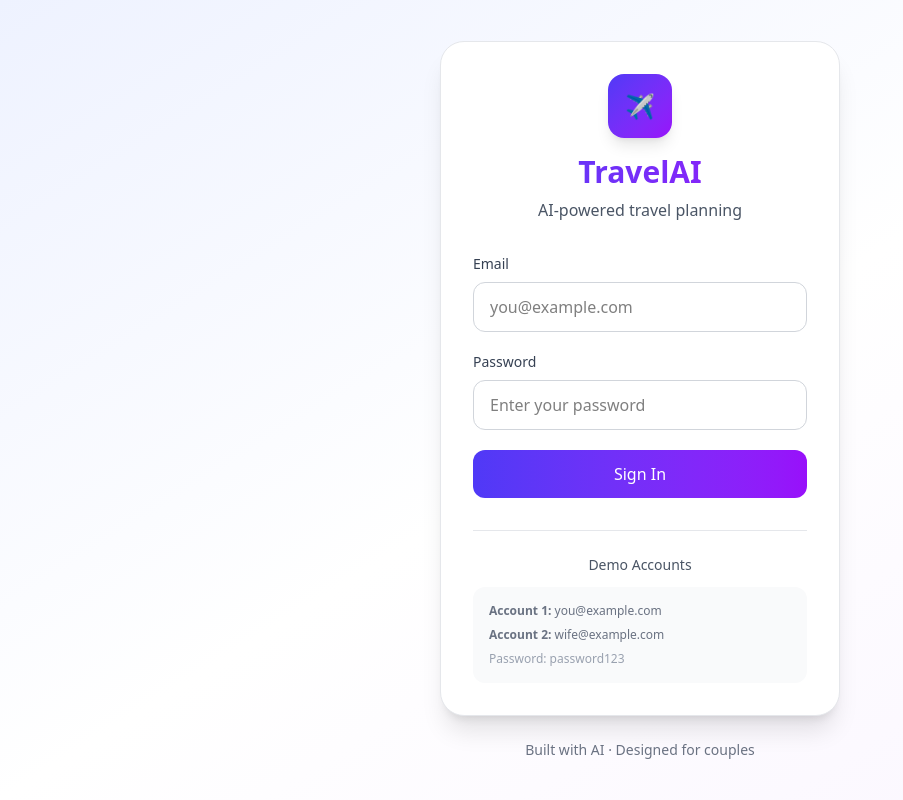
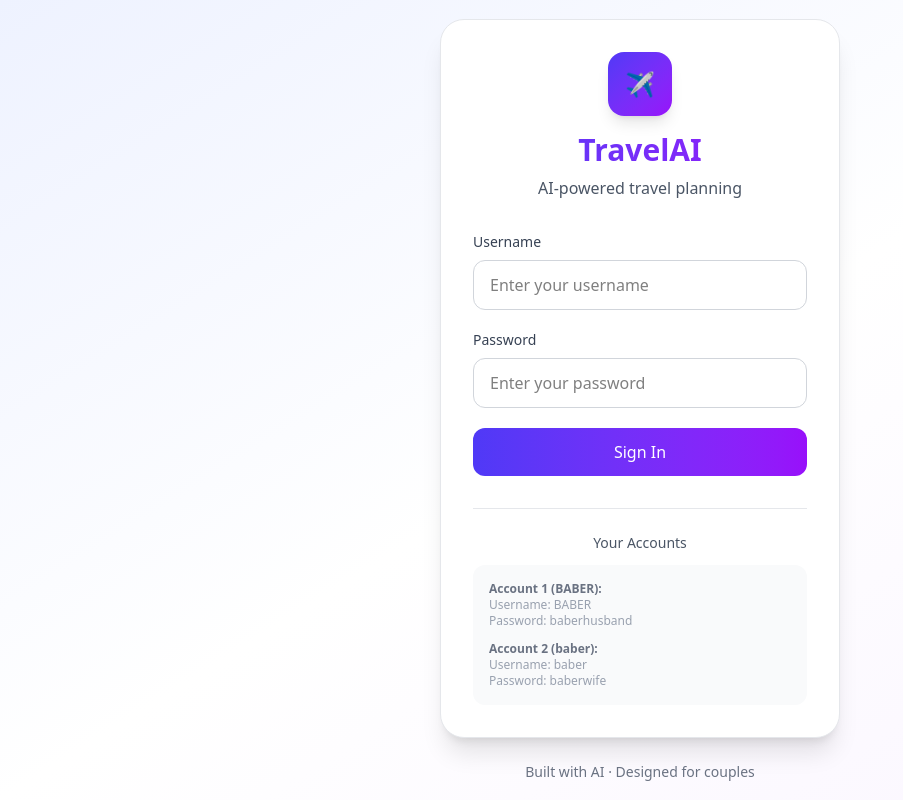
Before and after one commit to 0xBigotry7/myApp, a Next.js app: page /login in a window 1280 px wide. Shown: the whole page, without its empty margins (0-903 px from the left). Built offline with nearby package versions, Linux system fonts and the light colour scheme.

Commit message:
Fix login form to accept username instead of email format
- Changed input type from 'email' to 'text' to remove @ validation
- Updated label from 'Email' to 'Username'
- Updated placeholder text
- Added actual account credentials in demo section (BABER/baberhusband, baber/baberwife)

```diff
--- a/app/login/page.tsx
+++ b/app/login/page.tsx
@@ -60,16 +60,16 @@ export default function LoginPage() {
 
             <div>
               <label htmlFor="email" className="block text-sm font-medium text-gray-700 mb-2">
-                Email
+                Username
               </label>
               <input
                 id="email"
-                type="email"
+                type="text"
                 value={email}
                 onChange={(e) => setEmail(e.target.value)}
                 required
                 className="input-field"
-                placeholder="you@example.com"
+                placeholder="Enter your username"
               />
             </div>
 
@@ -98,11 +98,18 @@ export default function LoginPage() {
           </form>
 
           <div className="mt-8 pt-6 border-t border-gray-200">
-            <p className="text-sm text-gray-600 text-center mb-3">Demo Accounts</p>
+            <p className="text-sm text-gray-600 text-center mb-3">Your Accounts</p>
             <div className="space-y-2 text-xs text-gray-500 bg-gray-50 rounded-xl p-4">
-              <p><span className="font-semibold">Account 1:</span> you@example.com</p>
-              <p><span className="font-semibold">Account 2:</span> wife@example.com</p>
-              <p className="text-gray-400 mt-2">Password: password123</p>
+              <div>
+                <p><span className="font-semibold">Account 1 (BABER):</span></p>
+                <p className="text-gray-400">Username: BABER</p>
+                <p className="text-gray-400">Password: baberhusband</p>
+              </div>
+              <div className="mt-3">
+                <p><span className="font-semibold">Account 2 (baber):</span></p>
+                <p className="text-gray-400">Username: baber</p>
+                <p className="text-gray-400">Password: baberwife</p>
+              </div>
             </div>
           </div>
         </div>
```
